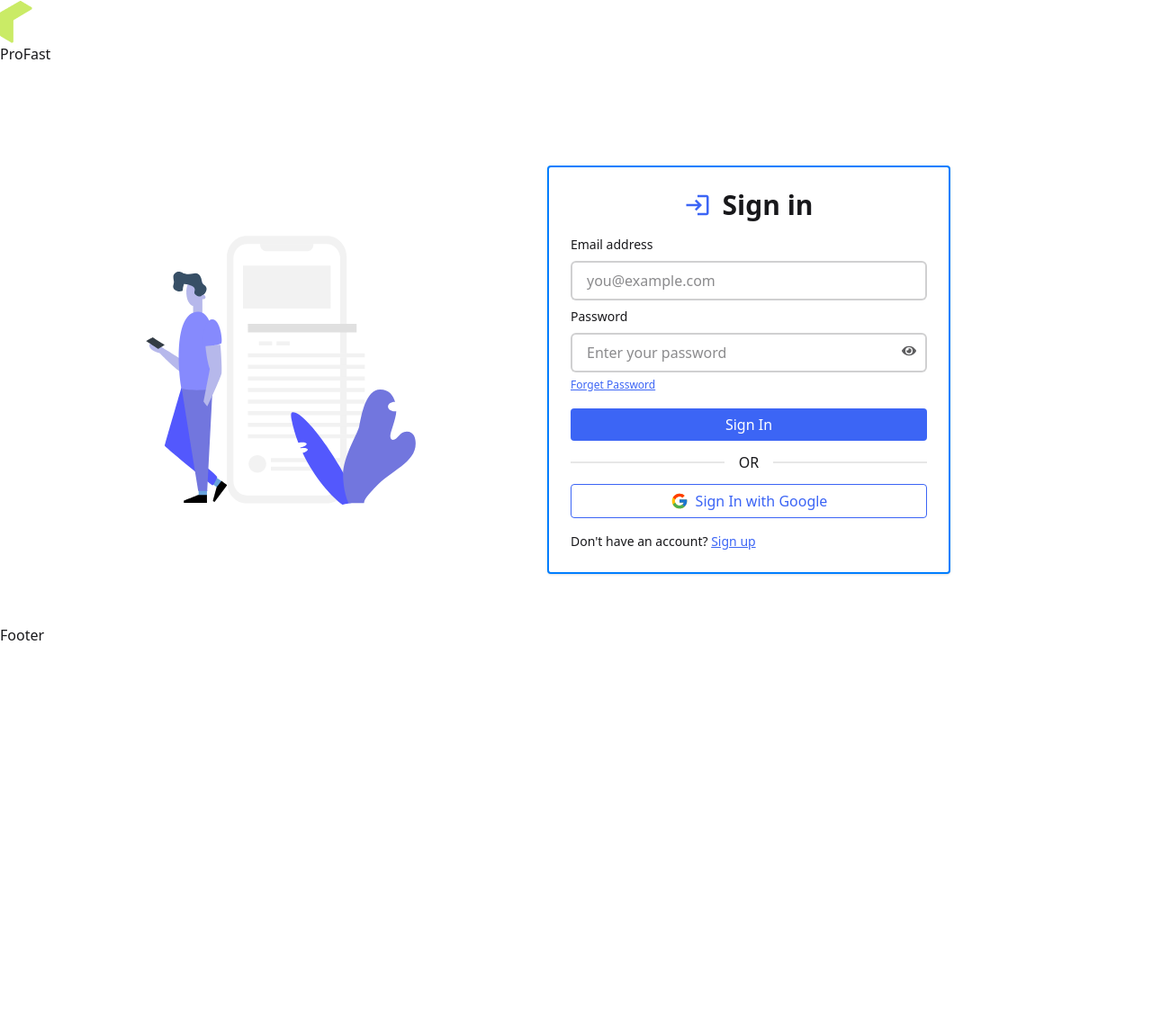
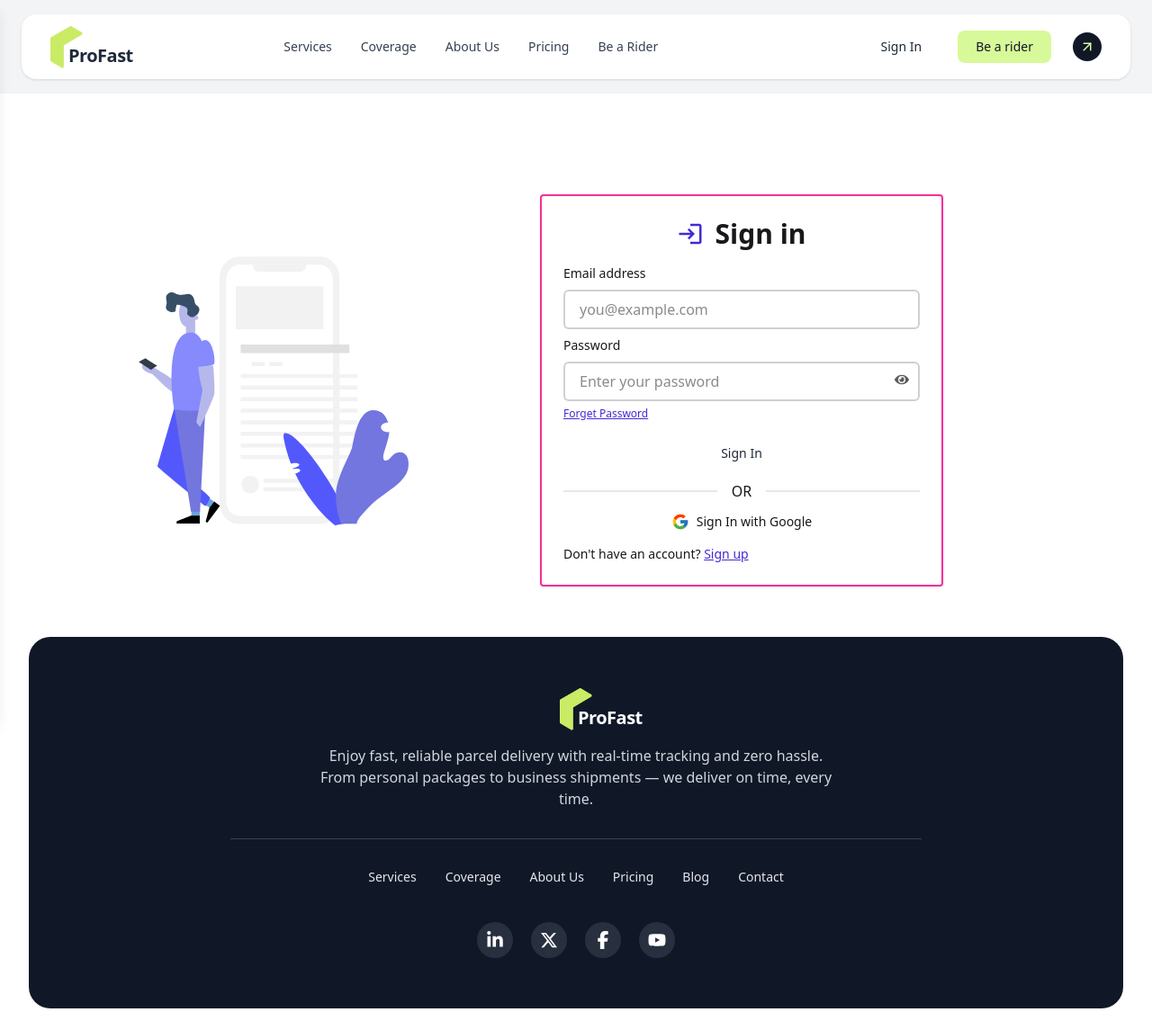
Before and after one commit to shihabuddin-dev/profast-service-client, a React (Vite) app: page /signin in a window 1280 px wide. Shown: the whole page at 90% size. Before the commit the page ends 800 px from the top, so only its background shows below. Built offline with nearby package versions, Linux system fonts and the light colour scheme; no server answers.

Commit message:
navbar and footer section has been designed

```diff
--- a/src/components/shared/Footer.jsx
+++ b/src/components/shared/Footer.jsx
@@ -1,10 +1,82 @@
-import React from 'react';
+import React from "react";
+import ProFastLogo from "./ProfastLogo";
+import {
+  FaLinkedinIn,
+  FaXTwitter,
+  FaFacebookF,
+  FaYoutube,
+} from "react-icons/fa6";
+
+const navLinks = [
+  { to: "/services", label: "Services" },
+  { to: "/coverage", label: "Coverage" },
+  { to: "/about", label: "About Us" },
+  { to: "/pricing", label: "Pricing" },
+  { to: "/blog", label: "Blog" },
+  { to: "/contact", label: "Contact" },
+];
+
+const socialLinks = [
+  {
+    href: "https://linkedin.com",
+    icon: <FaLinkedinIn className="text-xl" />,
+    label: "LinkedIn",
+  },
+  {
+    href: "https://twitter.com",
+    icon: <FaXTwitter className="text-xl" />,
+    label: "X",
+  },
+  {
+    href: "https://facebook.com",
+    icon: <FaFacebookF className="text-xl" />,
+    label: "Facebook",
+  },
+  {
+    href: "https://youtube.com",
+    icon: <FaYoutube className="text-xl" />,
+    label: "YouTube",
+  },
+];
 
 const Footer = () => {
   return (
-    <div>
-      Footer
-    </div>
+    <footer className="bg-gray-900 rounded-3xl mx-2 md:mx-8 my-6 px-4 md:px-6 py-10 md:py-14 text-center flex flex-col items-center">
+      <div className="flex flex-col items-center gap-2">
+        <ProFastLogo color="white" />
+        <p className="text-gray-300 text-sm md:text-base max-w-xl mt-2">
+          Enjoy fast, reliable parcel delivery with real-time tracking and zero
+          hassle. From personal packages to business shipments — we deliver on
+          time, every time.
+        </p>
+      </div>
+      <hr className="my-8 border-gray-700 w-full max-w-3xl" />
+      <nav className="flex flex-wrap justify-center gap-x-8 gap-y-3 text-gray-200 text-sm font-medium mb-8">
+        {navLinks.map((link) => (
+          <a
+            key={link.to}
+            href={link.to}
+            className="hover:text-white transition"
+          >
+            {link.label}
+          </a>
+        ))}
+      </nav>
+      <div className="flex justify-center gap-5 mt-2">
+        {socialLinks.map((link) => (
+          <a
+            key={link.label}
+            href={link.href}
+            target="_blank"
+            rel="noopener noreferrer"
+            aria-label={link.label}
+            className="bg-white/10 hover:bg-white/20 text-white rounded-full w-10 h-10 flex items-center justify-center transition"
+          >
+            {link.icon}
+          </a>
+        ))}
+      </div>
+    </footer>
   );
 };
 
--- a/src/components/shared/Navbar.jsx
+++ b/src/components/shared/Navbar.jsx
@@ -1,10 +1,118 @@
-import React from "react";
-import ProFastLogo from "./ProfastLogo";
+import React, { useState } from "react";
+import ProFastLogo from "./ProFastLogo";
+import { FiArrowUpRight, FiMenu, FiX } from "react-icons/fi";
+import Button from "../ui/Button";
+import { NavLink } from "react-router";
+
+const navLinks = [
+  { to: "/services", label: "Services" },
+  { to: "/coverage", label: "Coverage" },
+  { to: "/about", label: "About Us" },
+  { to: "/pricing", label: "Pricing" },
+  { to: "/be-a-rider", label: "Be a Rider" },
+];
 
 const Navbar = () => {
-  return <div>
-    <ProFastLogo/>
-     </div>;
+  const [menuOpen, setMenuOpen] = useState(false);
+
+  return (
+    <nav className="bg-gray-100 py-4 px-4 md:px-6">
+      <div className="max-w-7xl mx-auto flex items-center justify-between bg-white rounded-2xl px-4 md:px-8 py-3 shadow-sm relative">
+        {/* Logo */}
+        <div className="flex items-center z-20">
+          <ProFastLogo />
+        </div>
+        {/* Nav Links (Desktop) */}
+        <div className="hidden md:flex items-center gap-8">
+          {navLinks.map((link) => (
+            <NavLink
+              key={link.to}
+              to={link.to}
+              className={({ isActive }) =>
+                `text-gray-700 text-sm hover:text-black transition${
+                  isActive ? " font-bold text-black" : ""
+                }`
+              }
+              onClick={() => setMenuOpen(false)}
+            >
+              {link.label}
+            </NavLink>
+          ))}
+        </div>
+        {/* Buttons */}
+        <div className="hidden md:flex items-center gap-3 md:gap-4 z-20">
+          <Button>Sign In</Button>
+          <Button variant="secondary">Be a rider</Button>
+          <span className="flex items-center justify-center bg-gray-900 rounded-full w-8 h-8 ml-2">
+            <FiArrowUpRight className="text-lime-200 text-lg" />
+          </span>
+        </div>
+        {/* Hamburger (Mobile) */}
+        <button
+          className="md:hidden ml-2 z-30 p-2 rounded-md text-black hover:bg-gray-200 focus:outline-none"
+          onClick={() => setMenuOpen(true)}
+          aria-label="Open menu"
+        >
+          <FiMenu className="w-7 h-7" />
+        </button>
+        {/* Mobile Menu Overlay */}
+        <div
+          className={`fixed inset-0 bg-black bg-opacity-30 transition-opacity duration-300 ${
+            menuOpen
+              ? "opacity-100 pointer-events-auto"
+              : "opacity-0 pointer-events-none"
+          } z-40`}
+          onClick={() => setMenuOpen(false)}
+        />
+        {/* Mobile Menu Drawer */}
+        <div
+          className={`fixed top-0 left-0 h-full w-64 bg-white shadow-lg z-50 transform transition-transform duration-300 ${
+            menuOpen ? "translate-x-0" : "-translate-x-full"
+          }`}
+        >
+          <div className="flex items-center justify-between px-4 py-4 border-b">
+            <ProFastLogo />
+            <button
+              className="p-2 rounded-md text-black hover:bg-gray-800 focus:outline-none"
+              onClick={() => setMenuOpen(false)}
+              aria-label="Close menu"
+            >
+              <FiX className="w-6 h-6" />
+            </button>
+          </div>
+          <nav className="flex flex-col gap-4 px-6 py-6">
+            {navLinks.map((link) => (
+              <NavLink
+                key={link.to}
+                to={link.to}
+                className={({ isActive }) =>
+                  `text-gray-700 text-base font-medium hover:text-black transition${
+                    isActive ? " font-bold text-black" : ""
+                  }`
+                }
+                onClick={() => setMenuOpen(false)}
+              >
+                {link.label}
+              </NavLink>
+            ))}
+            <Button className="mt-4 w-full" onClick={() => setMenuOpen(false)}>
+              Sign In
+            </Button>
+            <Button
+              variant="secondary"
+              className="w-full"
+              onClick={() => setMenuOpen(false)}
+            >
+              Be a rider
+            </Button>
+            <span className="flex items-center justify-center bg-gray-900 rounded-full w-8 h-8 ml-2">
+              <FiArrowUpRight className="text-lime-200 text-lg" />
+            </span>
+          </nav>
+        </div>
+      </div>
+    </nav>
+  );
 };
 
 export default Navbar;
--- a/src/components/shared/ProFastLogo.jsx
+++ b/src/components/shared/ProFastLogo.jsx
@@ -1,10 +1,16 @@
 import logo from "../../assets/logo.png";
 
-const ProFastLogo = () => {
+const ProFastLogo = ({ color = "dark" }) => {
   return (
-    <div>
-      <img src={logo} alt="" />
-      <p>ProFast</p>
+    <div className="relative">
+      <img src={logo} alt="ProFast logo" />
+      <span
+        className={`absolute bottom-0 left-5 font-bold text-xl tracking-tight ${
+          color === "white" ? "text-white" : "text-gray-800"
+        }`}
+      >
+        ProFast
+      </span>
     </div>
   );
 };
--- a/src/components/ui/Button.jsx
+++ b/src/components/ui/Button.jsx
@@ -8,15 +8,16 @@ const Button = ({
   className = "",
   ...props
 }) => {
-  let styles =
-    "px-4 py-1.5 rounded font-medium transition duration-200 focus:outline-none ";
+  let styles = "text-sm hover:bg-gray-50 transition";
 
   if (variant === "primary") {
-    styles += "bg-[#3C65F5] text-white";
+    styles +=
+      "border border-gray-300 bg-white text-gray-800 rounded-lg px-6 py-2";
   } else if (variant === "secondary") {
-    styles += "bg-white bg-[#3C65F5]";
+    styles +=
+      "flex items-center bg-lime-200 text-gray-900 rounded-lg px-5 py-2 gap-2 shadow-none hover:bg-lime-300";
   } else if (variant === "outline") {
-    styles += "border border-[#3C65F5] text-[#3C65F5] hover:bg-indigo-50";
+    styles += "";
   } else if (variant === "danger") {
     styles += "bg-red-600 text-white hover:bg-red-500";
   } else {
--- a/src/index.css
+++ b/src/index.css
@@ -1,6 +1,8 @@
 @import "tailwindcss";
+@plugin "daisyui";
 
-@plugin "daisyui" {
+
+/* @plugin "daisyui" {
   themes: light --default;
 }
 
@@ -17,7 +19,7 @@
   --color-primary: #3C65F5;
   --color-secondary: #007eff;
   --color-accent: #706f6f;
-}
+} */
 
 
 a.active {
--- a/src/layout/Root.jsx
+++ b/src/layout/Root.jsx
@@ -9,14 +9,14 @@ const Root = () => {
       <header>
         <Navbar />
       </header>
-      <main className="min-h-[calc(100vh-520px)] max-w-7xl mx-auto mt-28 mb-14 px-4 md:px-6 lg:px-8">
+      <main className="min-h-[calc(100vh-520px)] max-w-7xl mx-auto mt-28 mb-14 px-4 md:px-6">
         <Outlet />
       </main>
       <footer>
         <Footer />
       </footer>
     </>
-);
+  );
 };
 
 export default Root;
```
